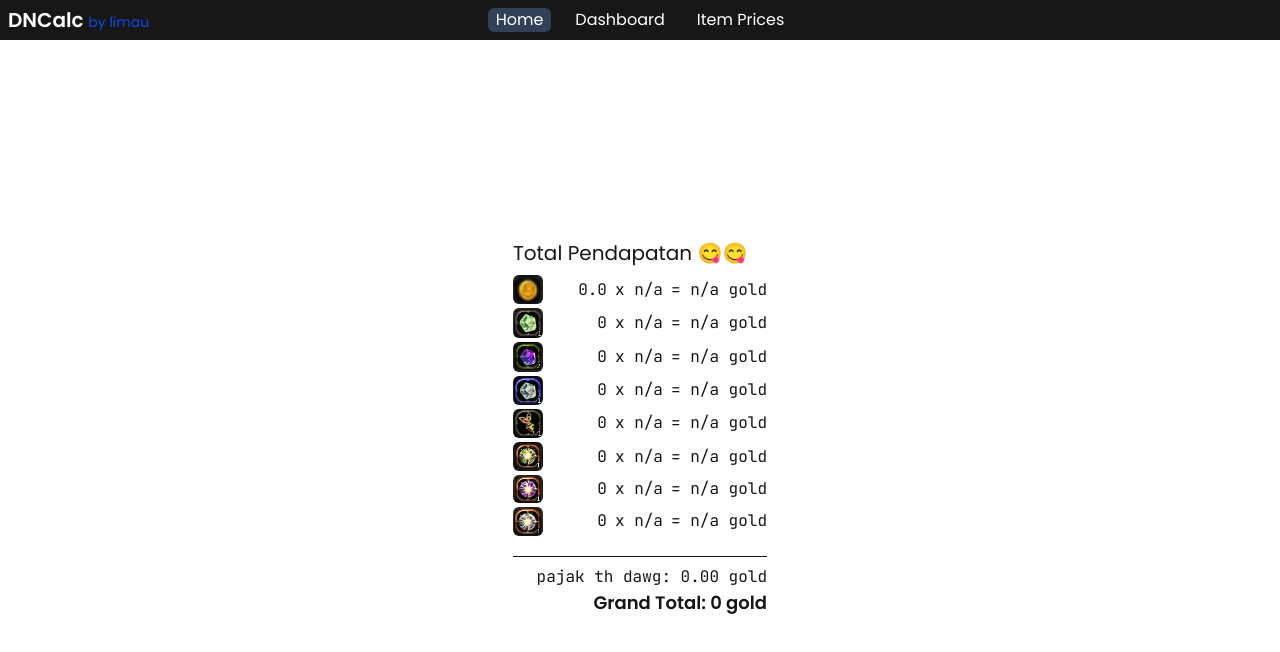
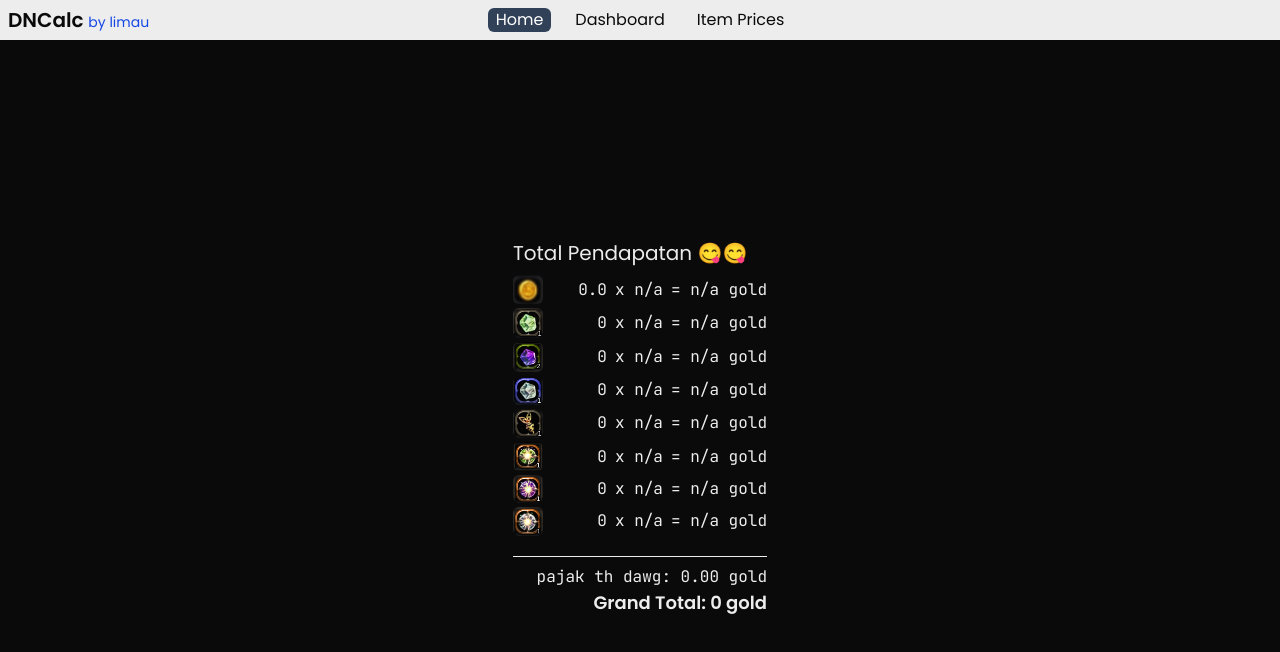
Before and after one commit to rfsyhb/nextlearn-dncalculator, a Next.js app: page / in a window 1280 px wide. Shown: the top 652 px of the page. Built offline with nearby package versions, Linux system fonts and the light colour scheme.

Commit message:
remove light mode (for now)

```diff
--- a/src/app/globals.css
+++ b/src/app/globals.css
@@ -1,8 +1,10 @@
 @import "tailwindcss";
 
 :root {
-  --background: #ffffff;
-  --foreground: #171717;
+  /* --background: #ffffff;
+  --foreground: #171717; */
+  --background: #0a0a0a;
+  --foreground: #ededed;
 }
 
 @custom-variant dark (&:where(.dark, .dark *));
```
